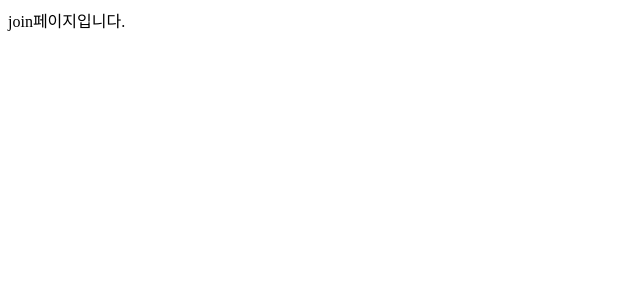
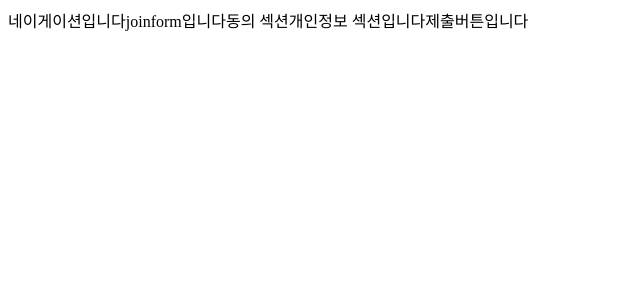
Before and after one commit to grapefruitgreentealoe/jobkorea, a React (Create React App) app: page /join in a window 1280 px wide. Shown: the top 300 px of the page, without its empty margins (0-640 px from the left). Built offline with nearby package versions, Linux system fonts and the light colour scheme.

Commit message:
✚AddFile: Section분리

```diff
--- a/src/Join.jsx
+++ b/src/Join.jsx
@@ -1,5 +1,17 @@
 import React from "react";
-
+import Navbar from "./Join/UI/Navbar";
+import JoinFormSection from "./Join/ui/formComponents/JoinFormSection";
+import AgreementSection from "./Join/ui/agreementComponents/AgreementSection";
+import PersonalInfoSection from "./Join/ui/PersonalInfoSection";
+import SubmitButton from "./Join/ui/SubmitButton";
 export default function Join() {
-  return <>join페이지입니다.</>;
+  return (
+    <>
+      <Navbar />
+      <JoinFormSection />
+      <AgreementSection />
+      <PersonalInfoSection />
+      <SubmitButton />
+    </>
+  );
 }
--- a/src/Join/index.js
+++ b/src/Join/index.js
@@ -1,10 +1,12 @@
 export * from "./ui/Navbar";
-export * from "./ui/PersonalInfo";
+export * from "./ui/PersonalInfoSection";
 export * from "./ui/SubmitButton";
 
 export * from "./ui/agreementComponents/Agreement";
+export * from "./ui/agreementComponents/AgreementSection";
 export * from "./ui/formComponents/FormButton";
-export * from "./ui/formComponents/JoinForm";
+export * from "./ui/formComponents/JoinFormSection";
 export * from "./ui/formComponents/VisibleButton";
+export * from "./ui/formComponents/JoinInput";
 
 export * from "./formValidation/formValidation";
--- a/src/Join/ui/Navbar.jsx
+++ b/src/Join/ui/Navbar.jsx
@@ -0,0 +1,3 @@
+export default function Navbar() {
+  return <>네이게이션입니다</>;
+}
--- /dev/null
+++ b/src/Join/ui/PersonalInfoSection.jsx
@@ -0,0 +1,3 @@
+export default function PersonalInfoSection() {
+    return<>개인정보 섹션입니다</>
+}
--- a/src/Join/ui/SubmitButton.jsx
+++ b/src/Join/ui/SubmitButton.jsx
@@ -0,0 +1,3 @@
+export default function SubmitButton() {
+    return<>제출버튼입니다</>
+}
--- /dev/null
+++ b/src/Join/ui/agreementComponents/AgreementSection.jsx
@@ -0,0 +1,3 @@
+export default function AgreementSection() {
+  return <>동의 섹션</>;
+}
--- /dev/null
+++ b/src/Join/ui/formComponents/JoinFormSection.jsx
@@ -0,0 +1,3 @@
+export default function JoinFormSection() {
+  return <>joinform입니다</>;
+}
```
Also changed, not shown: src/Join/ui/PersonalInfo.jsx (deleted), src/Join/ui/formComponents/JoinForm.jsx (deleted), src/Join/ui/formComponents/JoinInput.jsx (added).
